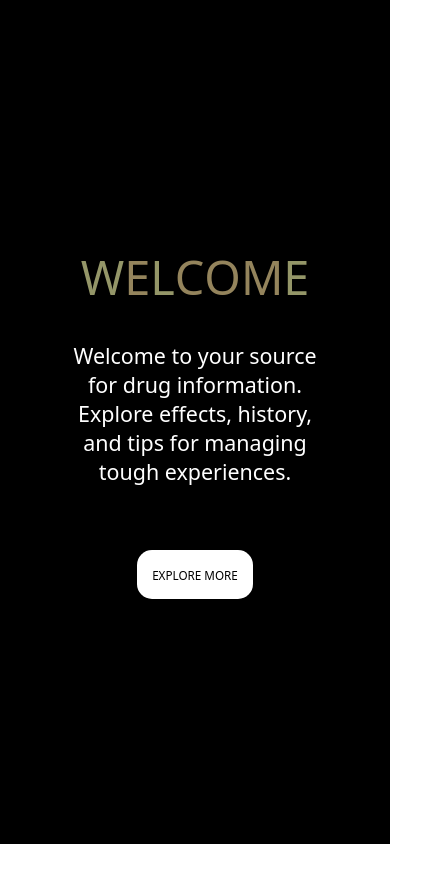
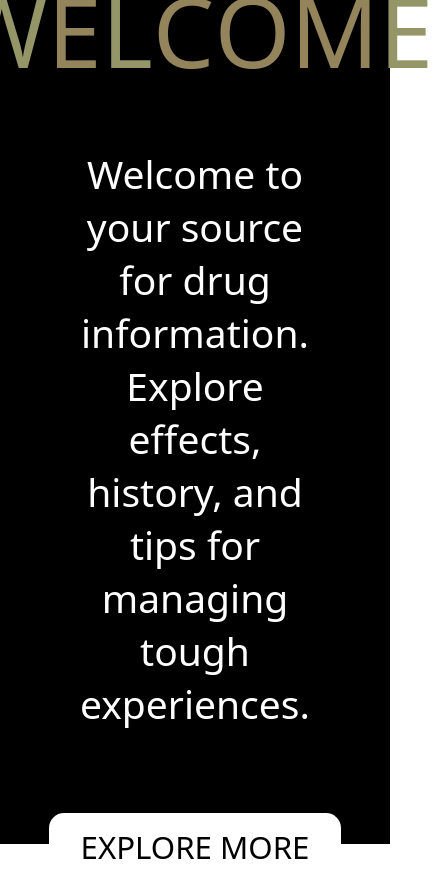
Before and after one commit to adlomo23/Les_drogues, a plain HTML site: page index.html in a window 390 px wide. Shown: the whole page, 433 px wide, since content can reach past the window. Before the commit the page ends 844 px from the top, so only its background shows below. Drawn offline with Linux system fonts and the light colour scheme; a web font is replaced by a local one.

Commit message:
feat: define mediaquery breakpoints

```diff
--- a/index.css
+++ b/index.css
@@ -13,7 +13,7 @@
   justify-content: center;
   flex-direction: column;
   height: 100vh;
-  gap: 2rem;
+  gap: 4vh;
   background: black;
 }
 
@@ -46,3 +46,71 @@
 .brown {
   color: #94845c;
 }
+
+@media (max-width: 1050px) {
+  .main-content {
+    display: flex;
+    align-items: center;
+    justify-content: center;
+    flex-direction: column;
+    height: 100vh;
+    gap: 3vh;
+    background: black;
+  }
+
+  .main-content__header {
+    font-size: 20vw;
+    display: flex;
+  }
+
+  .text-content {
+    font-size: 8vw;
+    color: white;
+    width: 80vw;
+    text-align: center;
+    margin-bottom: 2rem;
+  }
+
+  .button {
+    text-decoration: none;
+    background: white;
+    color: black;
+    padding: 2vh 8vw;
+    font-size: 5vw;
+    border-radius: 15px;
+  }
+}
+
+@media (max-width: 450px) {
+  .main-content {
+    display: flex;
+    align-items: center;
+    justify-content: center;
+    flex-direction: column;
+    height: 100vh;
+    gap: 6vh;
+    background: black;
+  }
+
+  .main-content__header {
+    font-size: 25vw;
+    display: flex;
+  }
+
+  .text-content {
+    font-size: 10vw;
+    color: white;
+    width: 70vw;
+    text-align: center;
+    margin-bottom: 2rem;
+  }
+
+  .button {
+    text-decoration: none;
+    background: white;
+    color: black;
+    padding: 1.5vh 8vw;
+    font-size: 8vw;
+    border-radius: 15px;
+  }
+}
```
